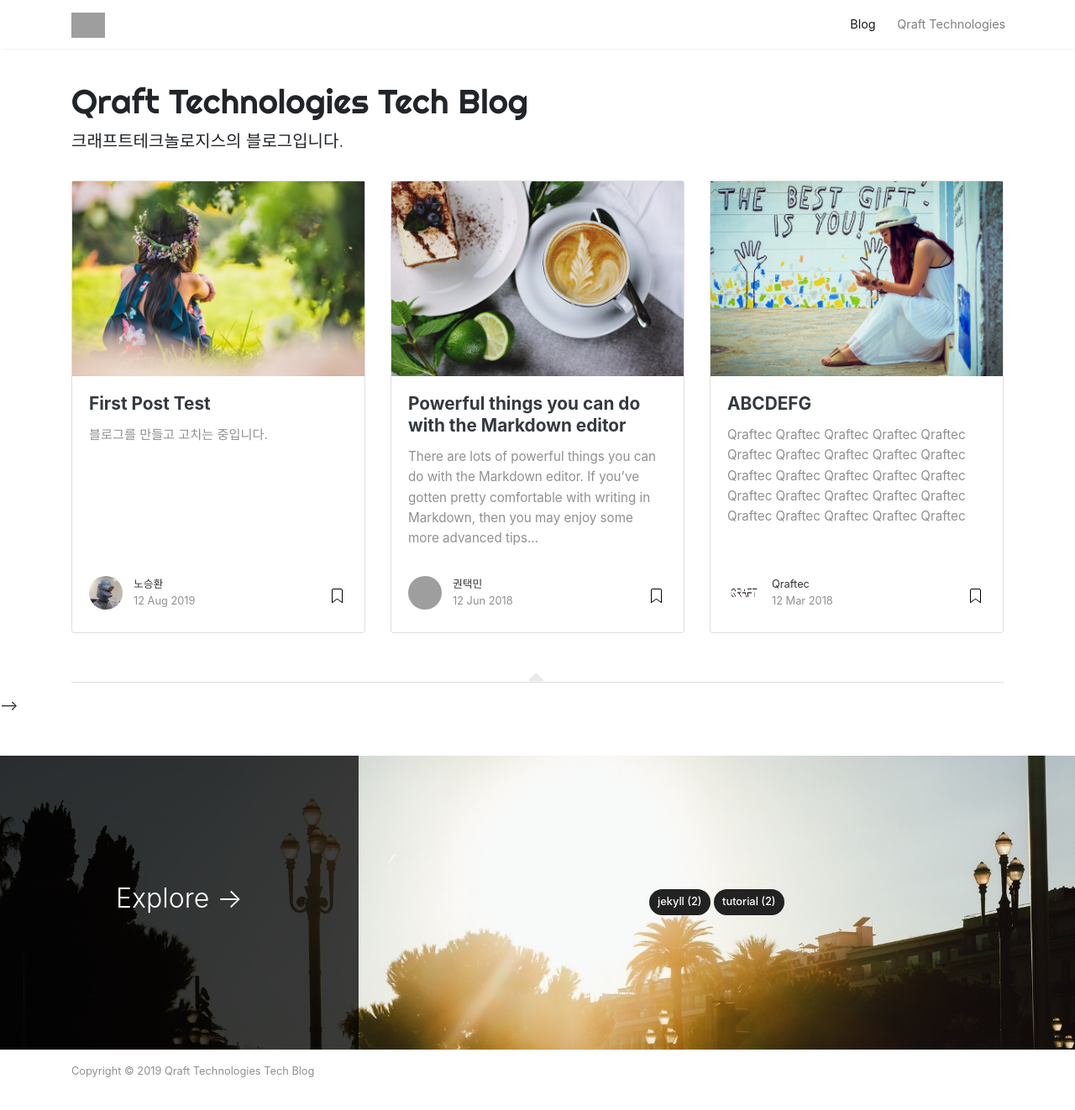
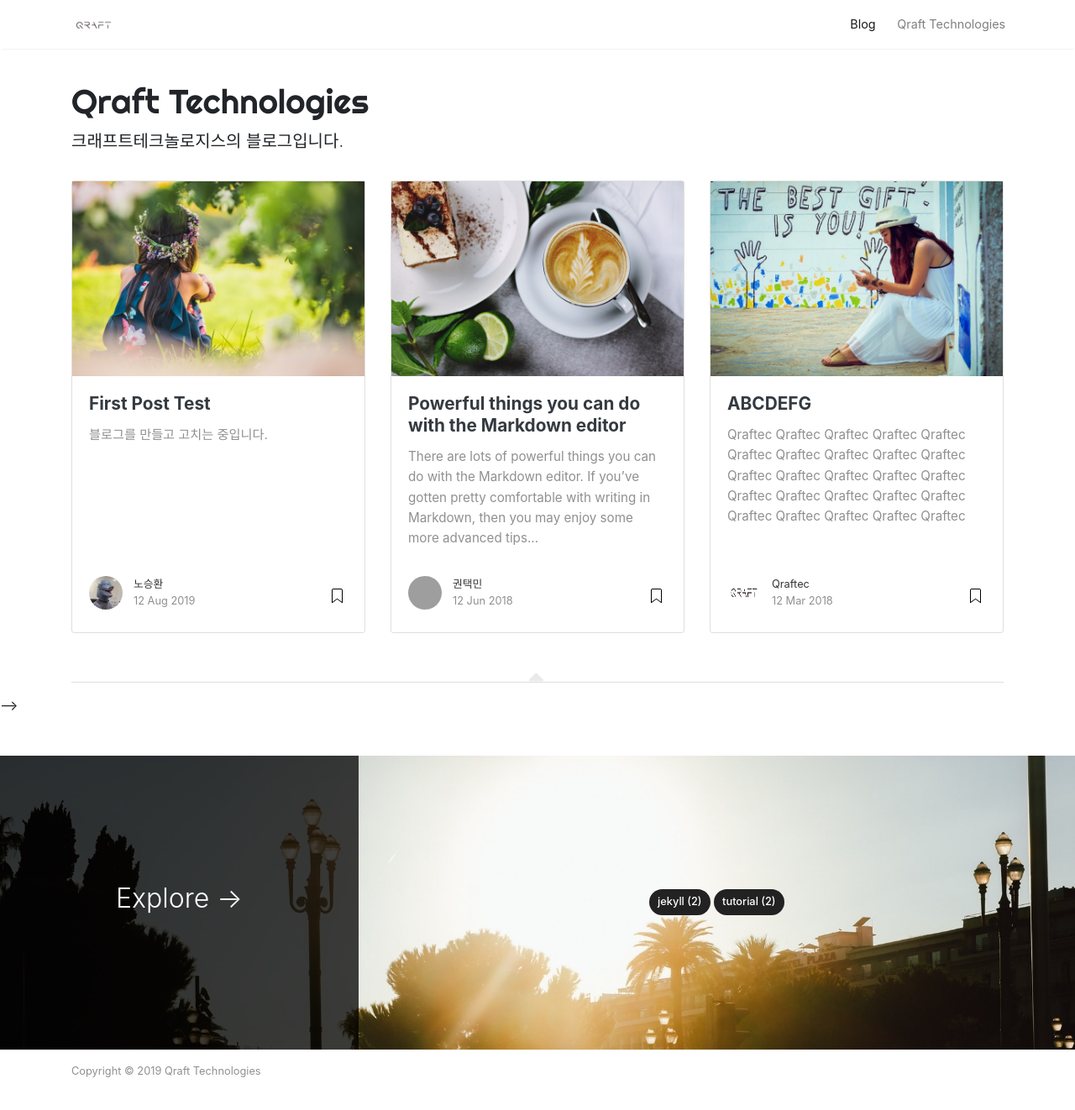
Before and after one commit to foxsayy/qraftech.github.io, a Jekyll site: the page built from index.html, in a window 1280 px wide and 1359 px high. Shown: the top 1322 px of the window at 84% size. Built offline with Jekyll 4.4.1, drawn with Linux system fonts in a browser that asks for light colours; nearby versions of some CDN libraries; the list of posts is cut into pages by our own code; grey boxes are pictures that could not be loaded.

Commit message:
Update _config.yml

```diff
--- a/_config.yml
+++ b/_config.yml
@@ -1,8 +1,8 @@
 # Site
-name: "Qraft Technologies Tech Blog"
+name: "Qraft Technologies"
 title: "Qraft Technologies Tech Blog"
 description: "크래프트테크놀로지스의 블로그입니다."
-logo: 'assets/images/logoo.png'
+logo: 'assets/images/logo.png'
 favicon: 'assets/images/favicon.jpg'
 url: "https://qraftech.github.io"
 baseurl: ""
```
